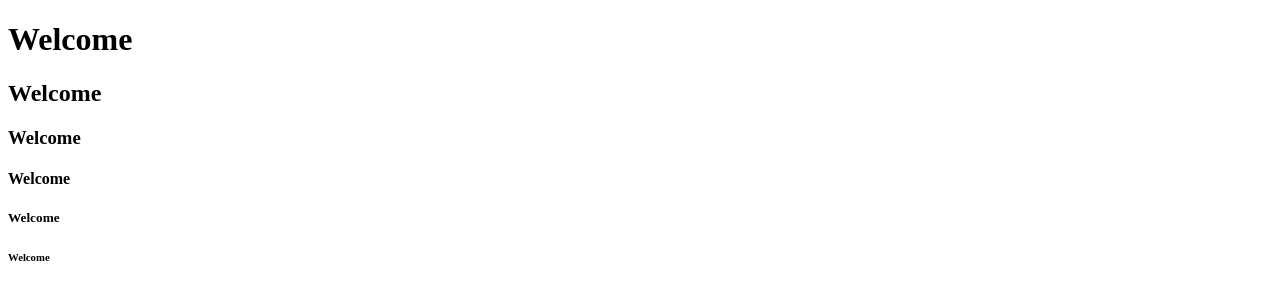
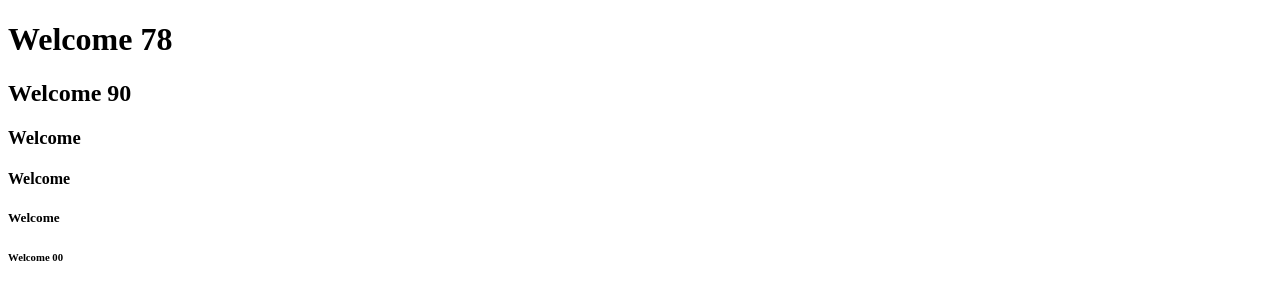
Before and after one commit to hamida-mstafa/html, a plain HTML site: page index.html in a window 1280 px wide. Shown: the top 285 px of the page. Drawn offline with Linux system fonts and the light colour scheme.

Commit message:
conflict

```diff
--- a/index.html
+++ b/index.html
@@ -6,12 +6,12 @@
     <title>Document</title>
 </head>
 <body>
-    <h1>Welcome</h1>
-    <h2>Welcome</h2>
+    <h1>Welcome 78</h1>
+    <h2>Welcome 90</h2>
     <h3>Welcome</h3>
     <h4>Welcome</h4>
     <h5>Welcome</h5>
-    <h6>Welcome</h6>
+    <h6>Welcome 00</h6>
     <p>Lorem ipsum dolor sit amet consectetur adipisicing elit. Ullam nam obcaecati unde deleniti omnis atque, earum autem ratione, similique vel assumenda minima totam quos incidunt. Sunt atque doloribus molestias libero.</p>
     <ol>
         <li>HTML</li>
```
